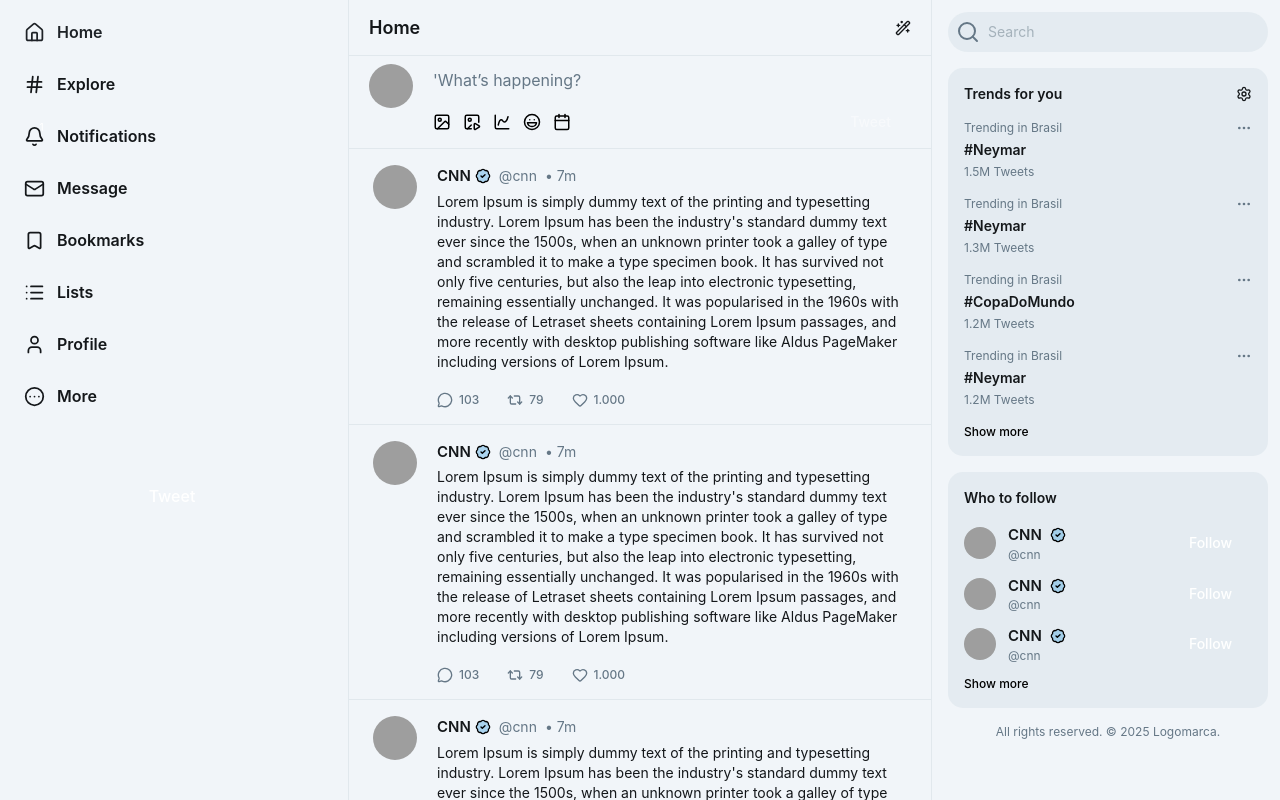
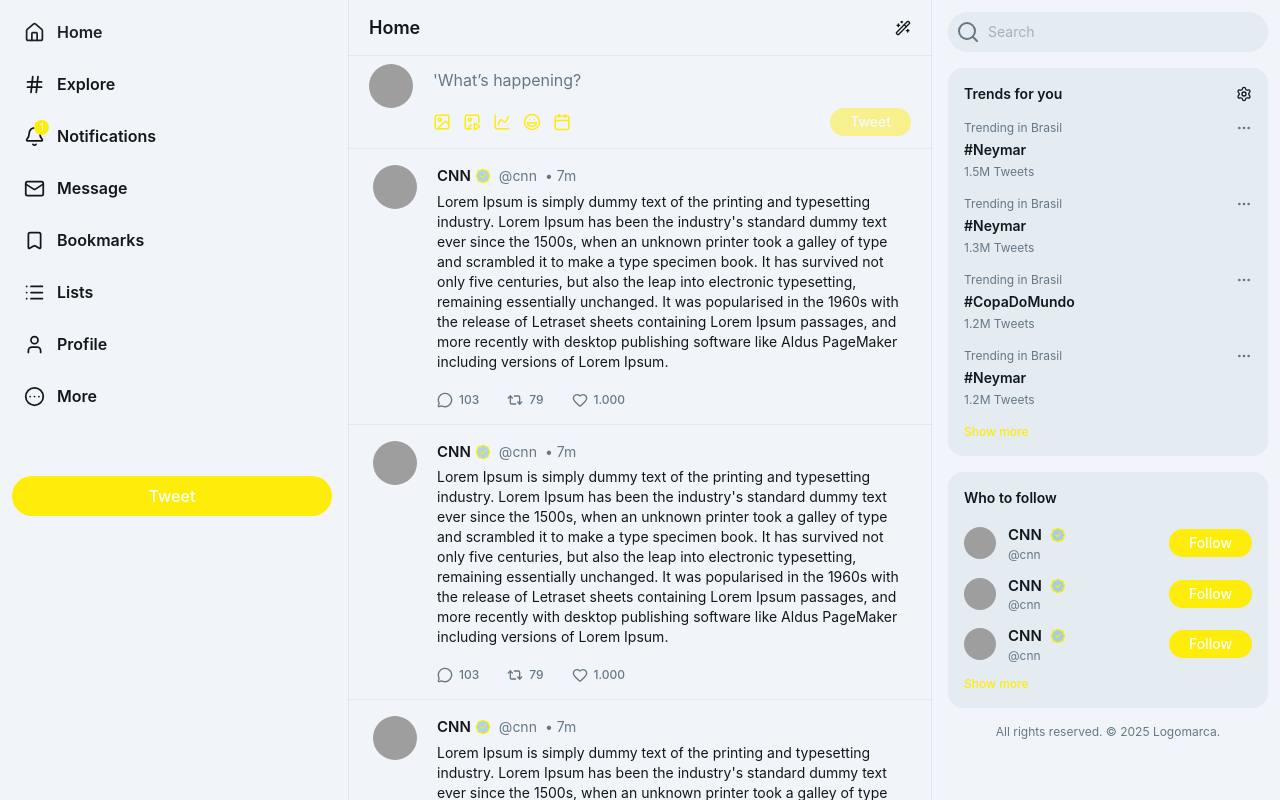
Before and after one commit to gaboliveira-alt/social-links, a React (Vite) app: page / in a window 1280 px wide. Shown: the top 800 px of the page. Built offline with nearby package versions, Linux system fonts and the light colour scheme; grey boxes are pictures that could not be loaded.

Commit message:
Update index.css

```diff
--- a/src/index.css
+++ b/src/index.css
@@ -2,7 +2,7 @@
 
 :root {
     --color-text: #14171a;
-    --color-yellow: #feec0a;
+    --color-blue: #feec0a;
     --color-hover: #f5f8fa;
     --color-gray: #657786;
     --color-border: #e1e8ed;
```
